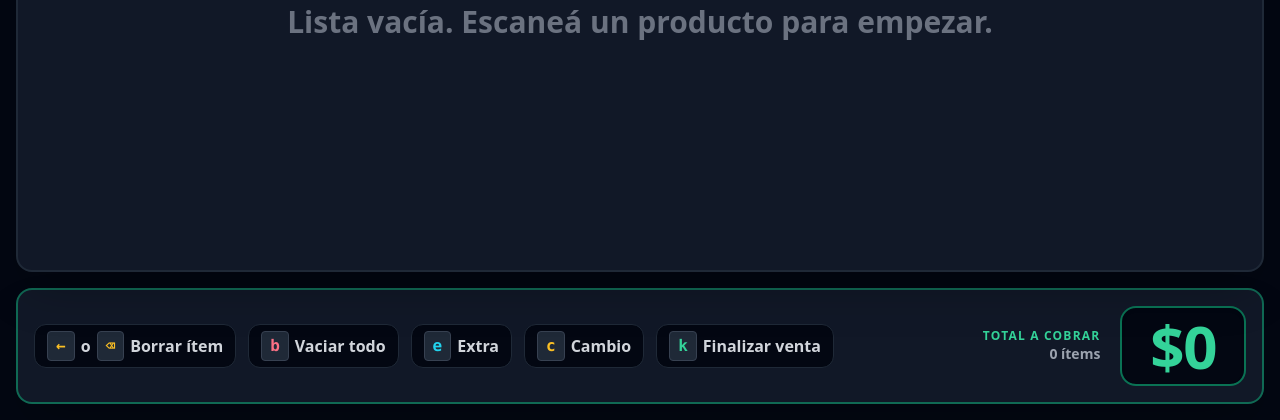
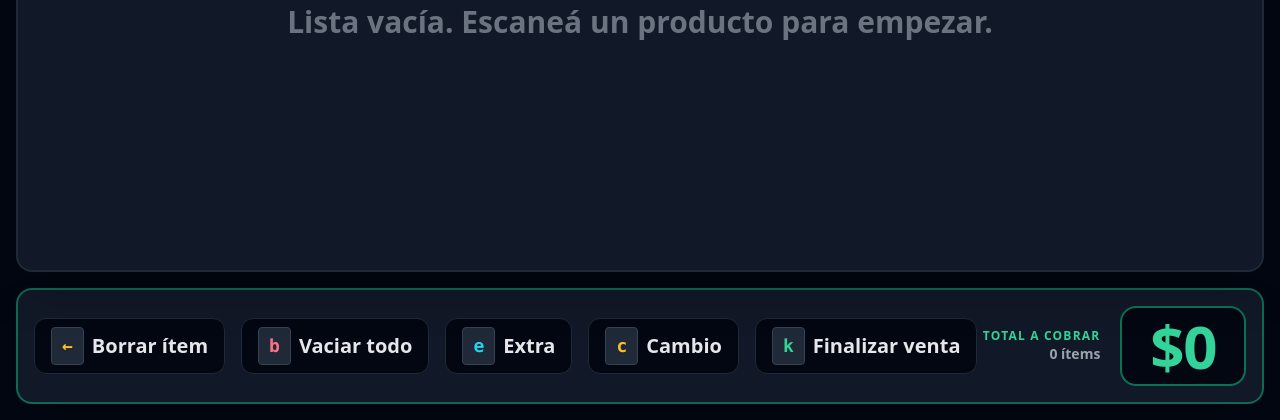
Before and after one commit to LeoArr22/ALMAZEN, a FastAPI app: template templates/ventas/panel_vendedor_expres.html in a window 1280 px wide. Shown: the part 380-800 px from the top of the page. Run offline with FastAPI, Linux system fonts and the light colour scheme; the template is opened without the code that fills it, so the values that code supplies are empty; some libraries are stand-ins or nearby versions.

Commit message:
fix: agrega formato de miles, simplifica borrado y agranda atajos

```diff
--- a/templates/ventas/panel_vendedor_expres.html
+++ b/templates/ventas/panel_vendedor_expres.html
@@ -75,27 +75,29 @@
             </div>
         </div>
 
-        <!-- BARRA INFERIOR CON TOTAL Y ATAJOS -->
+        <!-- BARRA INFERIOR CON TOTAL Y ATAJOS AMPLIADOS -->
         <div class="bg-gray-900 border-2 border-emerald-500/50 rounded-2xl p-4 flex items-center justify-between shadow-2xl shrink-0">
 
-            <div class="flex items-center gap-3 text-gray-300 font-bold text-sm lg:text-base flex-wrap">
-                <span class="flex items-center gap-1.5 bg-gray-950 px-3 py-1.5 rounded-xl border border-gray-800">
-                    <kbd class="bg-gray-800 text-amber-400 px-2 py-0.5 rounded border border-gray-700 font-black">←</kbd> o <kbd class="bg-gray-800 text-amber-400 px-2 py-0.5 rounded border border-gray-700 font-black">⌫</kbd> Borrar ítem
+            <!-- AYUDA DE ATAJOS MÁS GRANDE Y LIMPIA -->
+            <div class="flex items-center gap-4 text-gray-200 font-extrabold text-lg lg:text-xl flex-wrap">
+                <span class="flex items-center gap-2 bg-gray-950 px-4 py-2 rounded-xl border border-gray-800">
+                    <kbd class="bg-gray-800 text-amber-400 px-2.5 py-1 rounded border border-gray-700 font-black text-lg">←</kbd> Borrar ítem
                 </span>
-                <span class="flex items-center gap-1.5 bg-gray-950 px-3 py-1.5 rounded-xl border border-gray-800">
-                    <kbd class="bg-gray-800 text-rose-400 px-2 py-0.5 rounded border border-gray-700 font-black">b</kbd> Vaciar todo
+                <span class="flex items-center gap-2 bg-gray-950 px-4 py-2 rounded-xl border border-gray-800">
+                    <kbd class="bg-gray-800 text-rose-400 px-2.5 py-1 rounded border border-gray-700 font-black text-lg">b</kbd> Vaciar todo
                 </span>
-                <span class="flex items-center gap-1.5 bg-gray-950 px-3 py-1.5 rounded-xl border border-gray-800">
-                    <kbd class="bg-gray-800 text-cyan-400 px-2 py-0.5 rounded border border-gray-700 font-black">e</kbd> Extra
+                <span class="flex items-center gap-2 bg-gray-950 px-4 py-2 rounded-xl border border-gray-800">
+                    <kbd class="bg-gray-800 text-cyan-400 px-2.5 py-1 rounded border border-gray-700 font-black text-lg">e</kbd> Extra
                 </span>
-                <span class="flex items-center gap-1.5 bg-gray-950 px-3 py-1.5 rounded-xl border border-gray-800">
-                    <kbd class="bg-gray-800 text-amber-400 px-2 py-0.5 rounded border border-gray-700 font-black">c</kbd> Cambio
+                <span class="flex items-center gap-2 bg-gray-950 px-4 py-2 rounded-xl border border-gray-800">
+                    <kbd class="bg-gray-800 text-amber-400 px-2.5 py-1 rounded border border-gray-700 font-black text-lg">c</kbd> Cambio
                 </span>
-                <span class="flex items-center gap-1.5 bg-gray-950 px-3 py-1.5 rounded-xl border border-gray-800">
-                    <kbd class="bg-gray-800 text-emerald-400 px-2 py-0.5 rounded border border-gray-700 font-black">k</kbd> Finalizar venta
+                <span class="flex items-center gap-2 bg-gray-950 px-4 py-2 rounded-xl border border-gray-800">
+                    <kbd class="bg-gray-800 text-emerald-400 px-2.5 py-1 rounded border border-gray-700 font-black text-lg">k</kbd> Finalizar venta
                 </span>
             </div>
 
+            <!-- MONTO TOTAL GIGANTE -->
             <div class="flex items-center gap-5 shrink-0">
                 <div class="text-right">
                     <span class="text-xs font-black text-emerald-400 uppercase tracking-widest block" id="lbl-info-extra">TOTAL A COBRAR</span>
@@ -162,10 +164,10 @@
         let productosFiltradosActuales = [];
         let montoExtraActual = 0;
 
-        // Formateador sin decimales innecesarios ($3000 en lugar de $3000.00)
+        // Formateador con separador de miles y sin decimales (ej: $10.000)
         function formatearMoneda(valor) {
             const num = Math.round(Number(valor) || 0);
-            return `$${num}`;
+            return `$${num.toLocaleString('es-AR')}`;
         }
 
         document.addEventListener("DOMContentLoaded", () => {
@@ -245,7 +247,6 @@
             dropdown.classList.remove('hidden');
         }
 
-        // ENTER SOLO SELECCIONA PRODUCTOS (NUNCA CIERRA LA VENTA)
         async function evaluarTeclaBusqueda(e) {
             if (e.key === 'Enter') {
                 e.preventDefault();
@@ -439,7 +440,6 @@
             document.getElementById('input-busqueda').focus();
         }
 
-        // CIERRE DE VENTA (SOLO CON TECLA 'K') CON SOPORTE PARA EXTRA Y PRODUCTO COMODÍN
         async function confirmarVentaRapida() {
             const total = calcularTotalFinal();
             if (total <= 0) {
@@ -452,7 +452,6 @@
                 cantidad: item.cantidad
             }));
 
-            // Si hay monto extra, utilizamos el producto comodín "Varios / Extra" (o el primero disponible)
             if (montoExtraActual > 0) {
                 const prodComodin = catalogoProductos.find(p =>
                     ['varios', 'extra', 'pan', 'ajuste'].some(k => String(p.nombre || '').toLowerCase().includes(k))
@@ -527,7 +526,6 @@
             }, 1800);
         }
 
-        // ATAJOS GLOBALES DE TECLADO
         window.addEventListener('keydown', (e) => {
             const inputBusqueda = document.getElementById('input-busqueda');
             const modalCambioVisible = !document.getElementById('modal-cambio').classList.contains('hidden');
```
